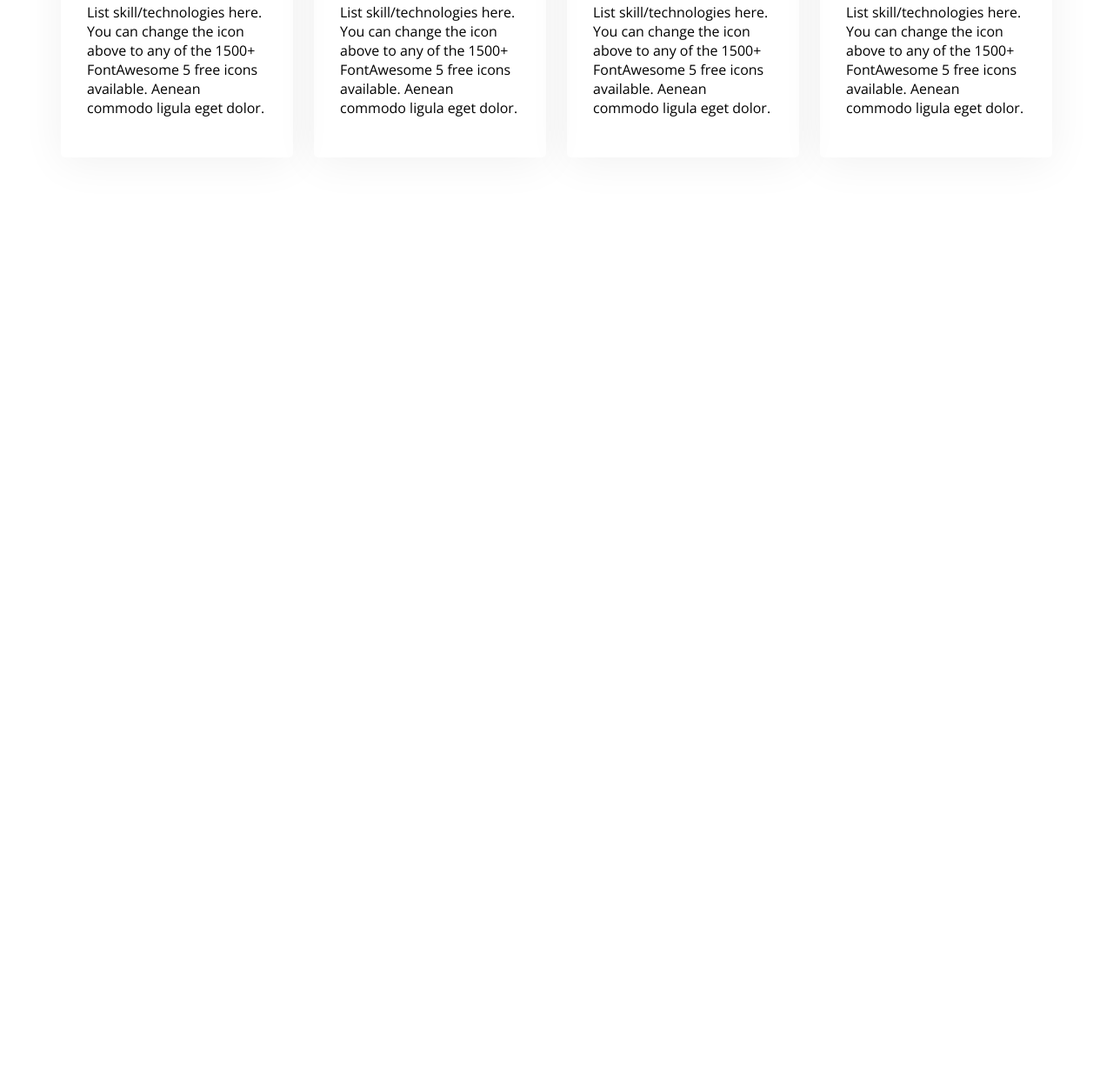
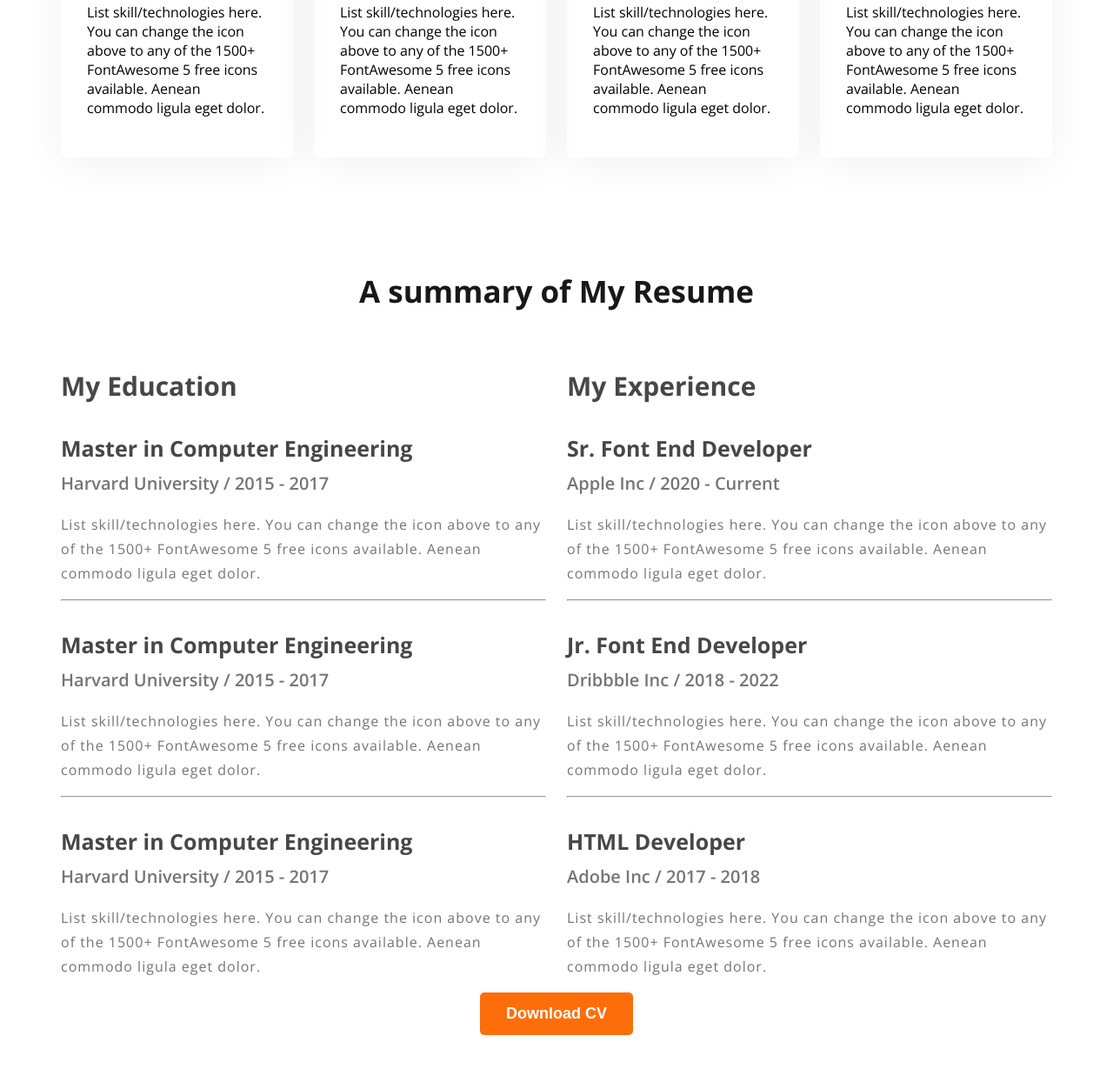
Before and after one commit to bitDig6/Portfolio-Website, a plain HTML site: page index.html in a window 1280 px wide. Shown: the part 1896-3125 px from the top of the page at 87% size. Before the commit the page ends 2207 px from the top, so only its background shows below. Drawn offline with nearby package versions, Linux system fonts and the light colour scheme.

```diff
--- a/index.html
+++ b/index.html
@@ -85,6 +85,56 @@
                     </div>
                 </div>
              </section>
+
+             <section class="resume">
+                <h3 class="section-title text-center">A summary of My Resume</h3>
+                <div class="resume-container">
+                    <!--  .resume-column*2>h3.resume-column-title+.experience*3>h4.experience-title+h5.experience-subtitle+p.experience-description -->
+                    <div class="resume-column">
+                        <h3 class="resume-column-title">My Education</h3>
+                        <div class="experience">
+                            <h4 class="experience-title">Master in Computer Engineering</h4>
+                            <h5 class="experience-subtitle">Harvard University / 2015 - 2017</h5>
+                            <p class="experience-description">List skill/technologies here. You can change the icon above to any of the 1500+ FontAwesome 5 free icons available. Aenean commodo ligula eget dolor.</p>
+                        </div>
+                        <hr>
+                        <div class="experience">
+                            <h4 class="experience-title">Master in Computer Engineering</h4>
+                            <h5 class="experience-subtitle">Harvard University / 2015 - 2017</h5>
+                            <p class="experience-description">List skill/technologies here. You can change the icon above to any of the 1500+ FontAwesome 5 free icons available. Aenean commodo ligula eget dolor.</p>
+                        </div>
+                        <hr>
+                        <div class="experience">
+                            <h4 class="experience-title">Master in Computer Engineering</h4>
+                            <h5 class="experience-subtitle">Harvard University / 2015 - 2017</h5>
+                            <p class="experience-description">List skill/technologies here. You can change the icon above to any of the 1500+ FontAwesome 5 free icons available. Aenean commodo ligula eget dolor.</p>
+                        </div>
+                    </div>
+                    <div class="resume-column">
+                        <h3 class="resume-column-title">My Experience</h3>
+                        <div class="experience">
+                            <h4 class="experience-title">Sr. Font End Developer</h4>
+                            <h5 class="experience-subtitle">Apple Inc / 2020 - Current</h5>
+                            <p class="experience-description">List skill/technologies here. You can change the icon above to any of the 1500+ FontAwesome 5 free icons available. Aenean commodo ligula eget dolor.</p>
+                        </div>
+                        <hr>
+                        <div class="experience">
+                            <h4 class="experience-title">Jr. Font End Developer</h4>
+                            <h5 class="experience-subtitle">Dribbble Inc / 2018 - 2022</h5>
+                            <p class="experience-description">List skill/technologies here. You can change the icon above to any of the 1500+ FontAwesome 5 free icons available. Aenean commodo ligula eget dolor.</p>
+                        </div>
+                        <hr>
+                        <div class="experience">
+                            <h4 class="experience-title">HTML Developer</h4>
+                            <h5 class="experience-subtitle">Adobe Inc / 2017 - 2018</h5>
+                            <p class="experience-description">List skill/technologies here. You can change the icon above to any of the 1500+ FontAwesome 5 free icons available. Aenean commodo ligula eget dolor.</p>
+                        </div>
+                    </div>
+                </div>
+                <div class="cv-download-btn">
+                    <button class="btn-primary">Download CV</button>
+                </div>
+             </section>
         </main>
     </body>
 </html>
--- a/styles/portfolio.css
+++ b/styles/portfolio.css
@@ -18,12 +18,12 @@ main{
     max-width: 1140px;
     margin: 0 auto;
 }
-
-/* shared style */
 main section{
     margin-top: 130px;
     margin-bottom: 130px
 }
+
+/* shared style */
 .secondary-bg{
     background-color: #FFF8F3;
 }
@@ -148,3 +148,35 @@ nav li a{
     border-radius: 5px;
     box-shadow: 0 6px 50px 0 rgba(0, 0, 0, 0.06);
 }
+
+/* resume styles */
+.resume-container{
+    display: flex;
+    gap: 24px;
+}
+.resume-column-title{
+    color: #474747;
+    font-size: 30px;
+}
+.experience-title{
+    color: #474747;
+    font-size: 25px;
+    font-weight: bold;
+    margin-bottom: 0;
+}
+.experience-subtitle{
+    color: #757575;
+    font-size: 20px;
+    font-weight: 600;
+    margin-top: 10px;
+    margin-bottom: 20px;
+}
+.experience-description{
+    color: #757575;
+    font-size: 16px;
+    line-height: 28px;
+    letter-spacing: 1px;
+}
+.cv-download-btn{
+    text-align: center;
+}
```
